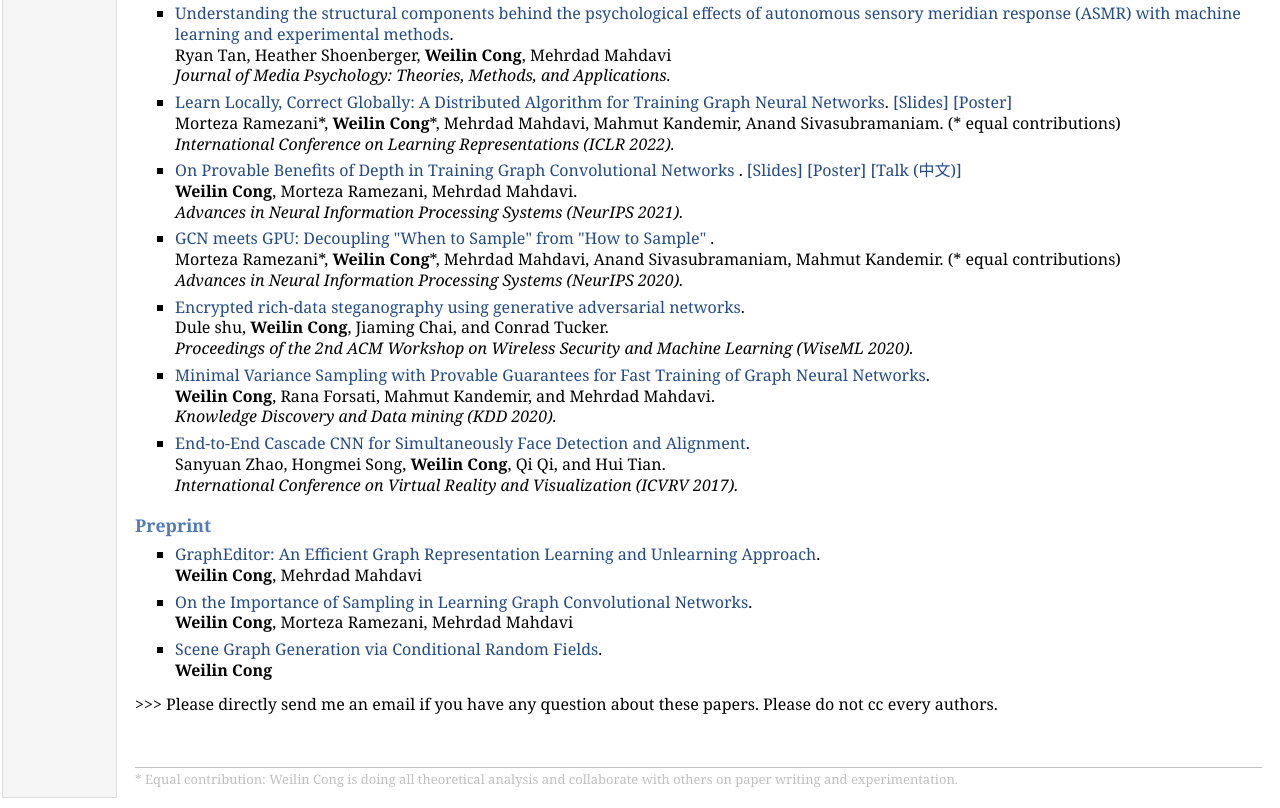
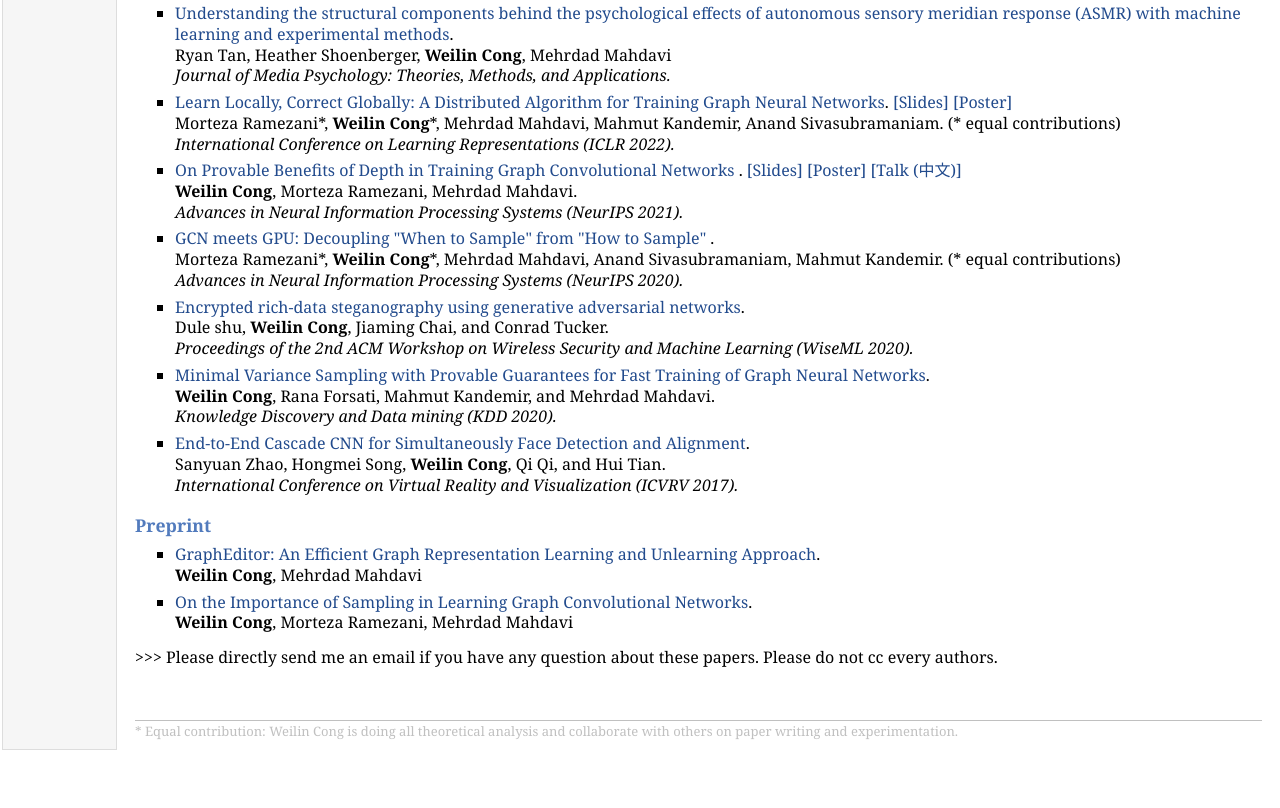
Before and after one commit to CongWeilin/CongWeilin.io, a plain HTML site: page publications.html in a window 1280 px wide. Shown: the part 457-1265 px from the top of the page. After the commit the page ends 1217 px from the top, so only its background shows below. Drawn offline with Linux system fonts and the light colour scheme.

Commit message:
Update publications.html

```diff
--- a/publications.html
+++ b/publications.html
@@ -91,9 +91,6 @@
   <li><p><a href="https://arxiv.org/abs/2103.02696">On the Importance of Sampling in Learning Graph Convolutional Networks</a>. <br />
   <b>Weilin Cong</b>, Morteza Ramezani, Mehrdad Mahdavi <br />
 </li>
-<li><p><a href="https://arxiv.org/abs/1811.08075">Scene Graph Generation via Conditional Random Fields</a>. <br />
-  <b>Weilin Cong</b><br />
-  </li>
 </ul>
 
 >>> Please directly send me an email if you have any question about these papers. Please do not cc every authors.
```
